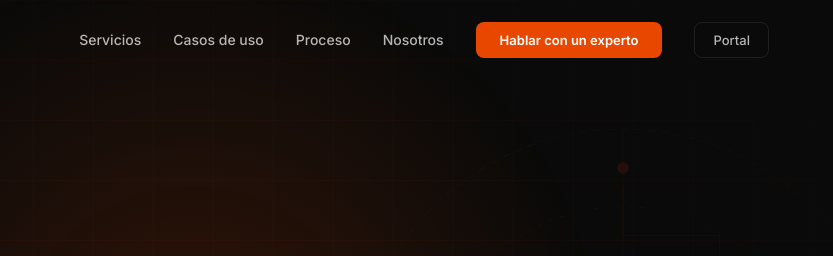
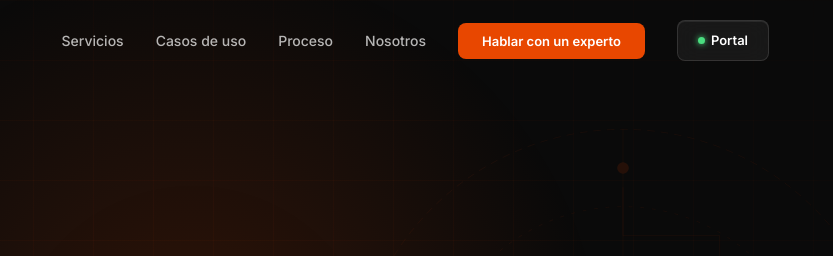
Before and after one commit to Architech-IA/ArchiTechIA, a plain HTML site: page index.html in a window 1280 px wide. Shown: the top 256 px of the page, 447-1280 px from the left. Drawn offline with Linux system fonts and the light colour scheme.

Commit message:
style: botón Portal navbar con estilo glassmorphism
Fondo semi-transparente con blur, borde sutil, punto verde animado
y elevación en hover.

Co-Authored-By: Claude Sonnet 4.6 <noreply@anthropic.com>

```diff
--- a/index.html
+++ b/index.html
@@ -179,17 +179,38 @@
     .nav-cta:hover { background: var(--orange-light) !important; transform: translateY(-1px); box-shadow: 0 8px 24px var(--orange-glow); }
     .nav-cta::after { display: none !important; }
     .nav-portal {
-      background: transparent !important;
-      color: var(--white-muted) !important;
-      padding: 9px 18px;
+      background: rgba(255,255,255,0.06) !important;
+      backdrop-filter: blur(12px) !important;
+      -webkit-backdrop-filter: blur(12px) !important;
+      color: var(--white) !important;
+      padding: 9px 20px;
       border-radius: 8px;
-      font-weight: 500 !important;
+      font-weight: 600 !important;
       font-size: 13px !important;
-      border: 1px solid var(--black-border);
+      border: 1px solid rgba(255,255,255,0.12) !important;
+      box-shadow: inset 0 1px 0 rgba(255,255,255,0.08);
       transition: var(--transition) !important;
       white-space: nowrap;
-    }
-    .nav-portal:hover { color: var(--white) !important; border-color: var(--white-muted) !important; }
+      display: inline-flex !important;
+      align-items: center;
+      gap: 6px;
+    }
+    .nav-portal::before {
+      content: '';
+      display: inline-block;
+      width: 7px;
+      height: 7px;
+      border-radius: 50%;
+      background: #4ade80;
+      box-shadow: 0 0 6px #4ade80;
+      flex-shrink: 0;
+    }
+    .nav-portal:hover {
+      background: rgba(255,255,255,0.11) !important;
+      border-color: rgba(255,255,255,0.22) !important;
+      transform: translateY(-1px);
+      box-shadow: inset 0 1px 0 rgba(255,255,255,0.12), 0 8px 24px rgba(0,0,0,0.3) !important;
+    }
     .nav-portal::after { display: none !important; }
 
     .nav-hamburger {
```
